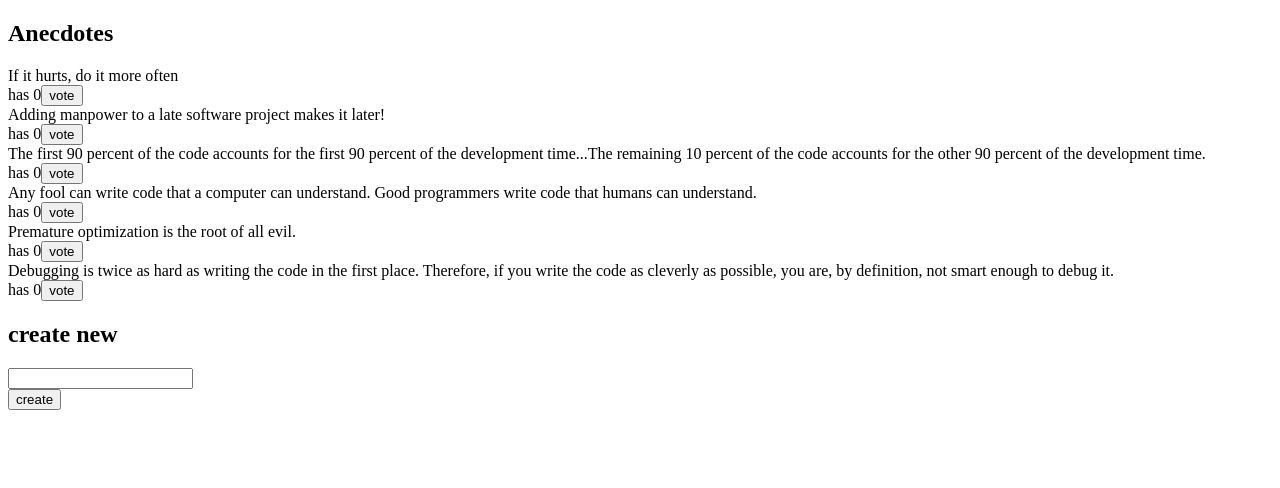
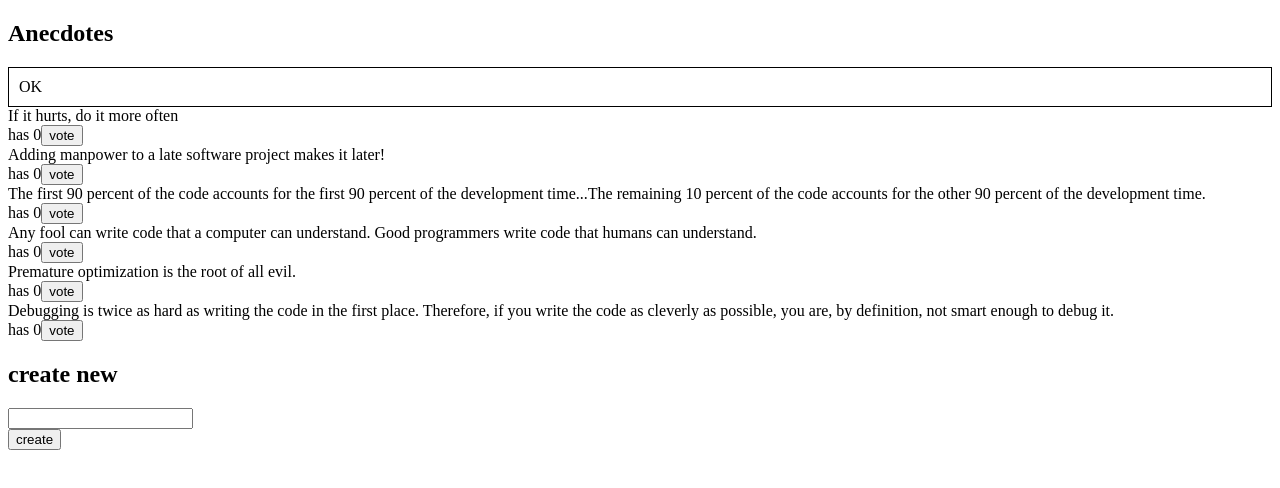
Before and after one commit to mpampols/fullstackopen.part6, a React (Create React App) app in the folder redux-anecdotes/: page / in a window 1280 px wide. Shown: the top 488 px of the page. Built offline with nearby package versions, Linux system fonts and the light colour scheme.

Commit message:
Add 6.9, 6.10

```diff
--- a/redux-anecdotes/package.json
+++ b/redux-anecdotes/package.json
@@ -36,5 +36,8 @@
       "last 1 firefox version",
       "last 1 safari version"
     ]
+  },
+  "devDependencies": {
+    "redux-devtools-extension": "^2.13.9"
   }
 }
--- a/redux-anecdotes/src/App.js
+++ b/redux-anecdotes/src/App.js
@@ -1,11 +1,13 @@
 import React from 'react'
 import AnecdoteForm from './components/AnecdoteForm'
 import AnecdoteList from './components/AnecdoteList'
+import Notification from './components/Notification'
 
 const App = () => {
   return (
     <div>
       <h2>Anecdotes</h2>
+      <Notification />
       <AnecdoteList />
       <AnecdoteForm />
     </div>
--- a/redux-anecdotes/src/components/AnecdoteList.js
+++ b/redux-anecdotes/src/components/AnecdoteList.js
@@ -4,7 +4,7 @@ import { useSelector, useDispatch } from 'react-redux'
 
 const AnecdoteList = () => {
   const dispatch = useDispatch()
-  const anecdotes = useSelector (state => state)
+  const anecdotes = useSelector (state => state.anecdotes)
 
   const vote = (id) => {
     console.log('vote: ', id)
--- a/redux-anecdotes/src/components/Notification.js
+++ b/redux-anecdotes/src/components/Notification.js
@@ -1,7 +1,10 @@
 
 import React from 'react'
+import { useSelector } from 'react-redux'
 
 const Notification = () => {
+  const notification = useSelector(state => state.notifications)
+  console.log(notification)
   const style = {
     border: 'solid',
     padding: 10,
@@ -9,7 +12,7 @@ const Notification = () => {
   }
   return (
     <div style={style}>
-      render here notification...
+      {notification}
     </div>
   )
 }
--- a/redux-anecdotes/src/index.js
+++ b/redux-anecdotes/src/index.js
@@ -1,11 +1,8 @@
 import React from 'react'
 import ReactDOM from 'react-dom'
-import { createStore } from 'redux'
 import { Provider } from 'react-redux'
 import App from './App'
-import reducer from './reducers/anecdoteReducer'
-
-const store = createStore(reducer)
+import store from './utils/store'
 
 ReactDOM.render(
   <Provider store={store}>
--- /dev/null
+++ b/redux-anecdotes/src/reducers/notificationReducer.js
@@ -0,0 +1,5 @@
+const notificationReducer = (state = [], action) => {
+  return "OK"
+}
+
+export default notificationReducer
--- /dev/null
+++ b/redux-anecdotes/src/utils/store.js
@@ -0,0 +1,16 @@
+import { createStore, combineReducers } from 'redux'
+import { composeWithDevTools } from 'redux-devtools-extension'
+
+import anecdoteReducer from '../reducers/anecdoteReducer'
+import notificationReducer from '../reducers/notificationReducer'
+
+const combineReducer = combineReducers({
+    anecdotes: anecdoteReducer,
+    notifications: notificationReducer
+})
+
+const store = createStore(combineReducer, composeWithDevTools())
+
+console.log(store.getState())
+
+export default store
```
Also changed, not shown: 1 other file (tests, documents, lock files or other folders).
